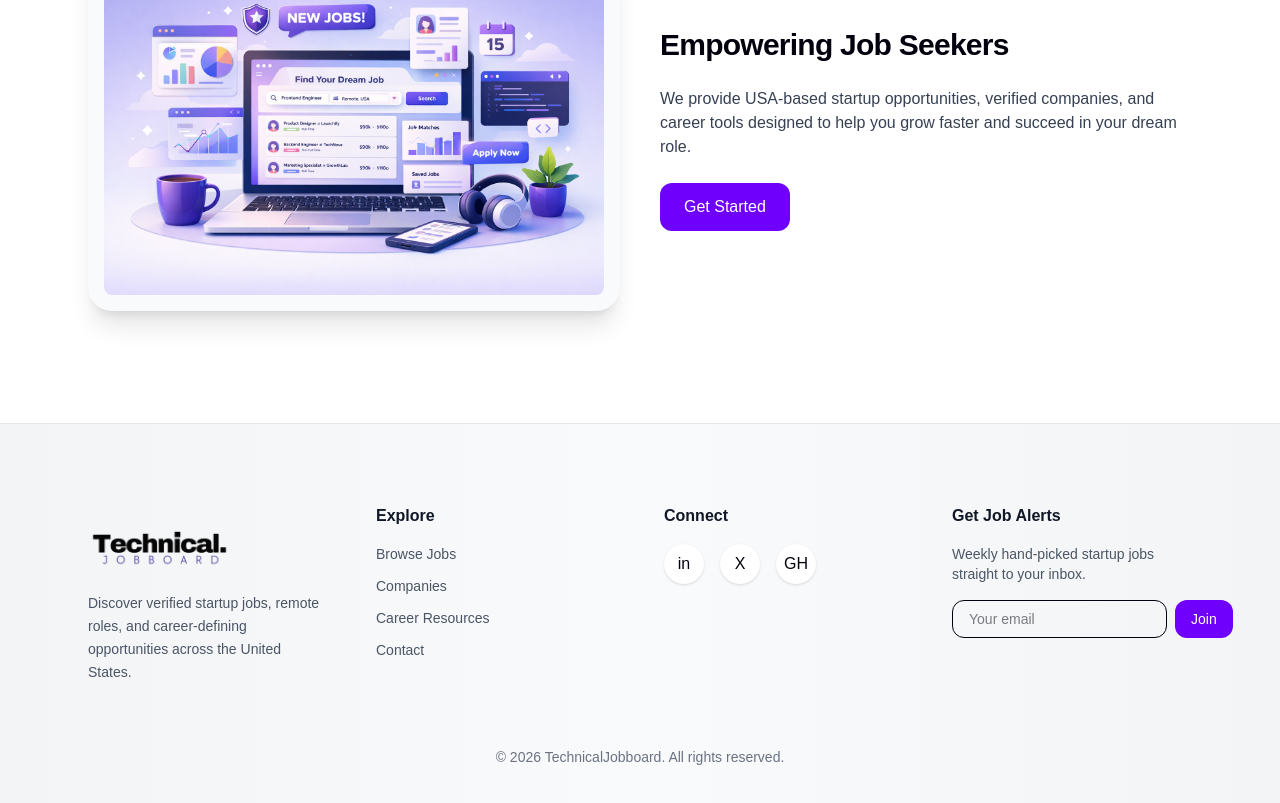
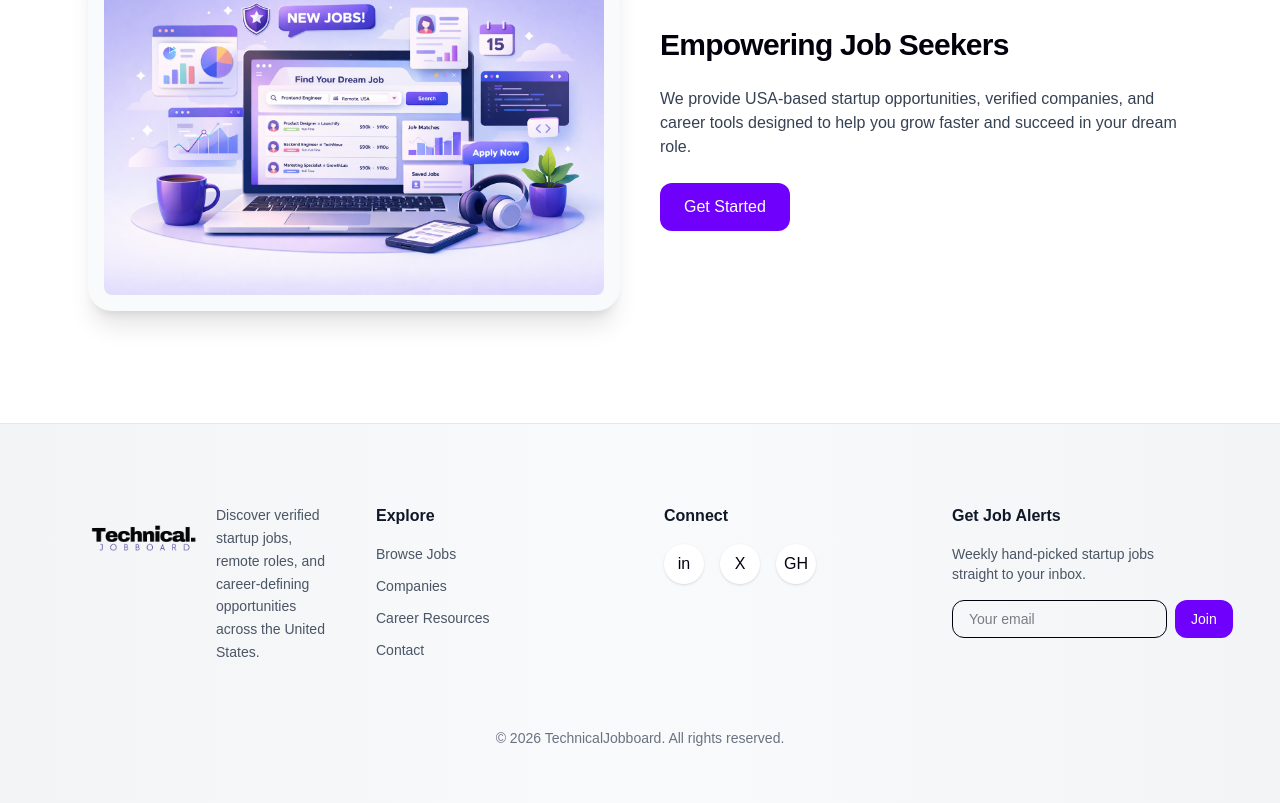
Before and after one commit to adebisidolapo/technicaljobboard, a Next.js app in the folder jobboard/: page / in a window 1280 px wide. Shown: the part 3274-4077 px from the top of the page. Built offline with nearby package versions, Linux system fonts and the light colour scheme.

Commit message:
update footer

```diff
--- a/jobboard/app/page.tsx
+++ b/jobboard/app/page.tsx
@@ -249,17 +249,19 @@ export default function Home() {
   <div className="max-w-6xl mx-auto px-6 grid grid-cols-1 md:grid-cols-4 gap-12">
 
     {/* Brand */}
-    <div>
+   <div className="flex items-start gap-4">
   <img
     src="/logo-removebg-preview.png"
     alt="TechnicalJobboard Logo"
-        className="w-36 mb-4"
+    className="w-28 object-contain"
   />
-      <p className="text-gray-600 text-sm leading-relaxed">
+
+  <p className="text-gray-600 text-sm leading-relaxed max-w-xs">
     Discover verified startup jobs, remote roles, and career-defining
     opportunities across the United States.
   </p>
 </div>
+
 
     {/* Quick Links */}
     <div>
```
Lines whose indentation alone changed are shown as unchanged.
